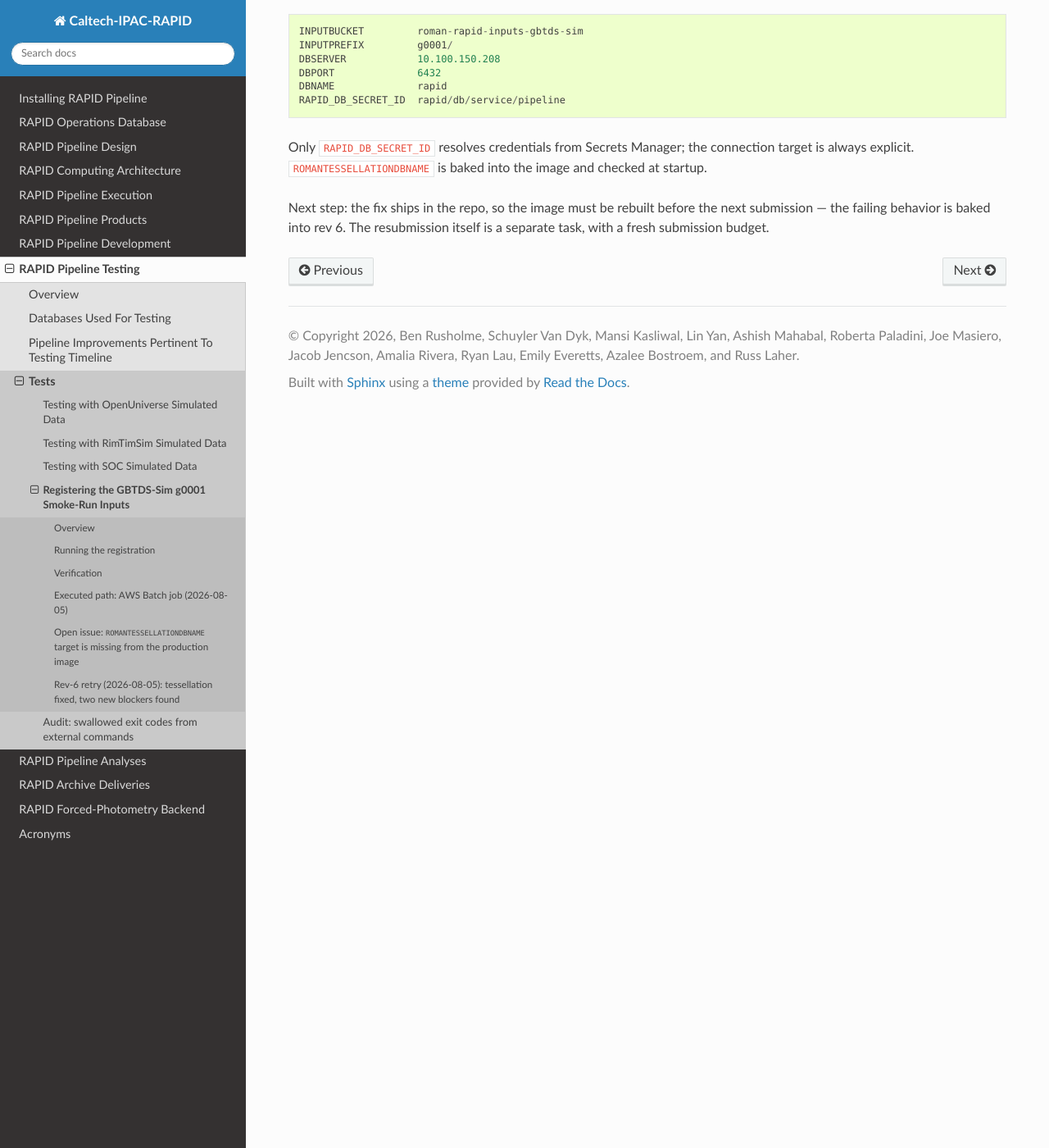
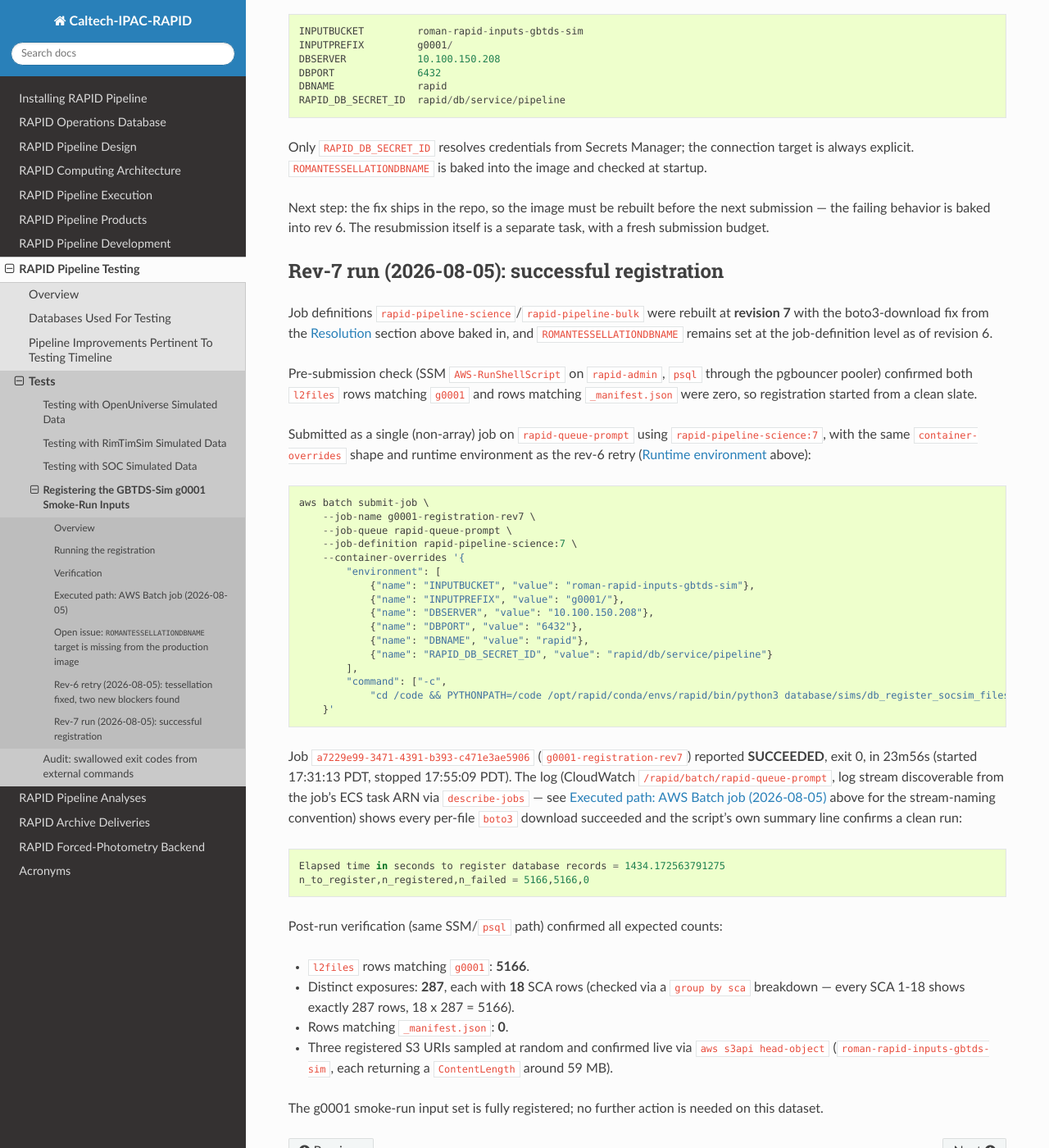
Before and after one commit to Caltech-IPAC/rapid, a Sphinx documentation site: the page built from docs/source/dev/gbtds_sim_g0001_registration.rst, in a window 1280 px wide and 1400 px high, scrolled down 5589 px. Shown: the whole window at 82% size. Built offline with Sphinx 7.4.7 and the Read the Docs theme 3.1.0, drawn with Linux system fonts in a browser that asks for light colours.

Commit message:
Docs: record the successful g0001 rev-7 registration run
Batch job a7229e99-3471-4391-b393-c471e3ae5906 (rapid-pipeline-science:7)
registered all 5,166 g0001 files in 23m56s with zero failures. Verified
287 exposures x 18 SCAs, zero rows referencing the manifest, and three
sampled S3 URIs resolving live.

```diff
--- a/docs/source/dev/gbtds_sim_g0001_registration.rst
+++ b/docs/source/dev/gbtds_sim_g0001_registration.rst
@@ -333,3 +333,66 @@ into the image and checked at startup.
 Next step: the fix ships in the repo, so the image must be rebuilt before
 the next submission — the failing behavior is baked into rev 6. The
 resubmission itself is a separate task, with a fresh submission budget.
+
+
+.. _g0001-registration-rev7-success:
+
+Rev-7 run (2026-08-05): successful registration
+***************************************************************************************
+
+Job definitions ``rapid-pipeline-science``/``rapid-pipeline-bulk`` were
+rebuilt at **revision 7** with the boto3-download fix from the Resolution_
+section above baked in, and ``ROMANTESSELLATIONDBNAME`` remains set at the
+job-definition level as of revision 6.
+
+Pre-submission check (SSM ``AWS-RunShellScript`` on ``rapid-admin``, ``psql``
+through the pgbouncer pooler) confirmed both ``l2files`` rows matching
+``g0001`` and rows matching ``_manifest.json`` were zero, so registration
+started from a clean slate.
+
+Submitted as a single (non-array) job on ``rapid-queue-prompt`` using
+``rapid-pipeline-science:7``, with the same ``container-overrides`` shape and
+runtime environment as the rev-6 retry (`Runtime environment`_ above)::
+
+    aws batch submit-job \
+        --job-name g0001-registration-rev7 \
+        --job-queue rapid-queue-prompt \
+        --job-definition rapid-pipeline-science:7 \
+        --container-overrides '{
+            "environment": [
+                {"name": "INPUTBUCKET", "value": "roman-rapid-inputs-gbtds-sim"},
+                {"name": "INPUTPREFIX", "value": "g0001/"},
+                {"name": "DBSERVER", "value": "10.100.150.208"},
+                {"name": "DBPORT", "value": "6432"},
+                {"name": "DBNAME", "value": "rapid"},
+                {"name": "RAPID_DB_SECRET_ID", "value": "rapid/db/service/pipeline"}
+            ],
+            "command": ["-c",
+                "cd /code && PYTHONPATH=/code /opt/rapid/conda/envs/rapid/bin/python3 database/sims/db_register_socsim_files.py"]
+        }'
+
+Job ``a7229e99-3471-4391-b393-c471e3ae5906`` (``g0001-registration-rev7``)
+reported **SUCCEEDED**, exit 0, in 23m56s (started 17:31:13 PDT, stopped
+17:55:09 PDT). The log (CloudWatch ``/rapid/batch/rapid-queue-prompt``, log
+stream discoverable from the job's ECS task ARN via ``describe-jobs`` — see
+`Executed path: AWS Batch job (2026-08-05)`_ above for the stream-naming
+convention) shows every per-file ``boto3`` download succeeded and the
+script's own summary line confirms a clean run::
+
+    Elapsed time in seconds to register database records = 1434.172563791275
+    n_to_register,n_registered,n_failed = 5166,5166,0
+
+Post-run verification (same SSM/``psql`` path) confirmed all expected
+counts:
+
+* ``l2files`` rows matching ``g0001``: **5166**.
+* Distinct exposures: **287**, each with **18** SCA rows (checked via a
+  ``group by sca`` breakdown — every SCA 1-18 shows exactly 287 rows,
+  18 x 287 = 5166).
+* Rows matching ``_manifest.json``: **0**.
+* Three registered S3 URIs sampled at random and confirmed live via
+  ``aws s3api head-object`` (``roman-rapid-inputs-gbtds-sim``, each
+  returning a ``ContentLength`` around 59 MB).
+
+The g0001 smoke-run input set is fully registered; no further action is
+needed on this dataset.
```
